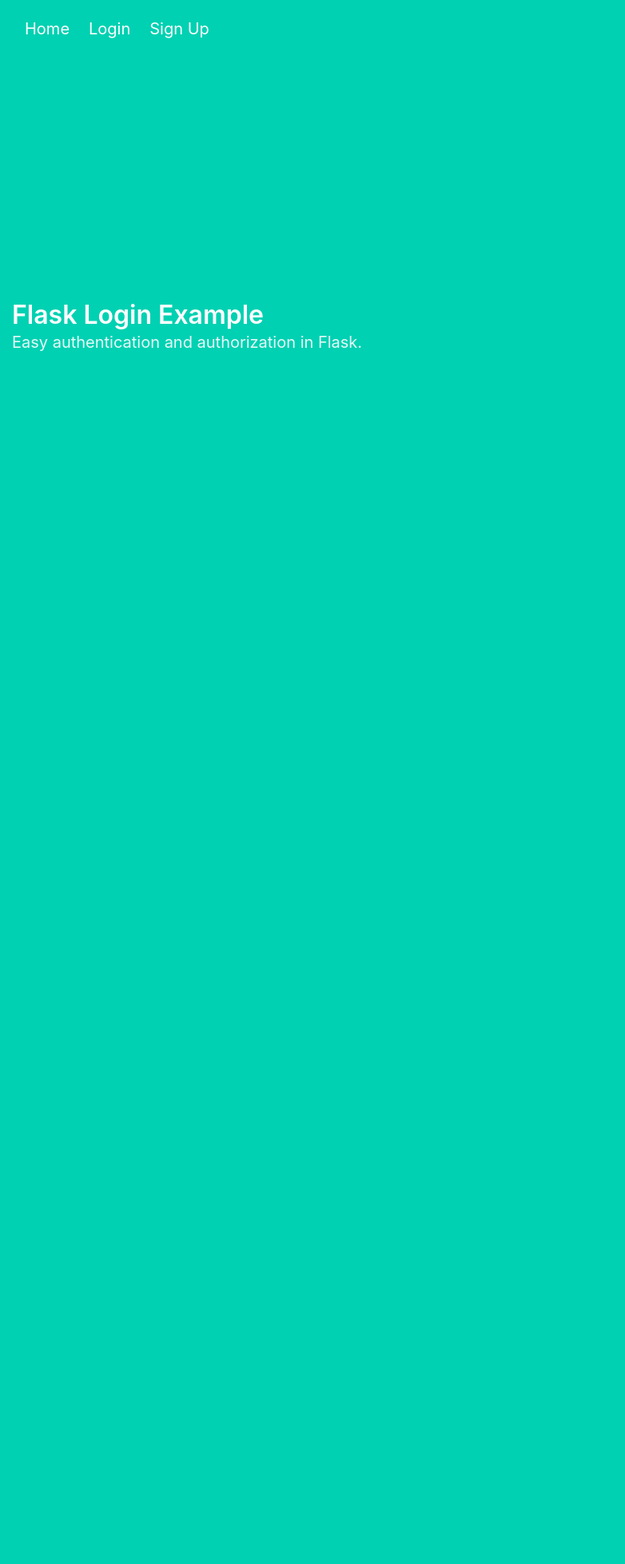
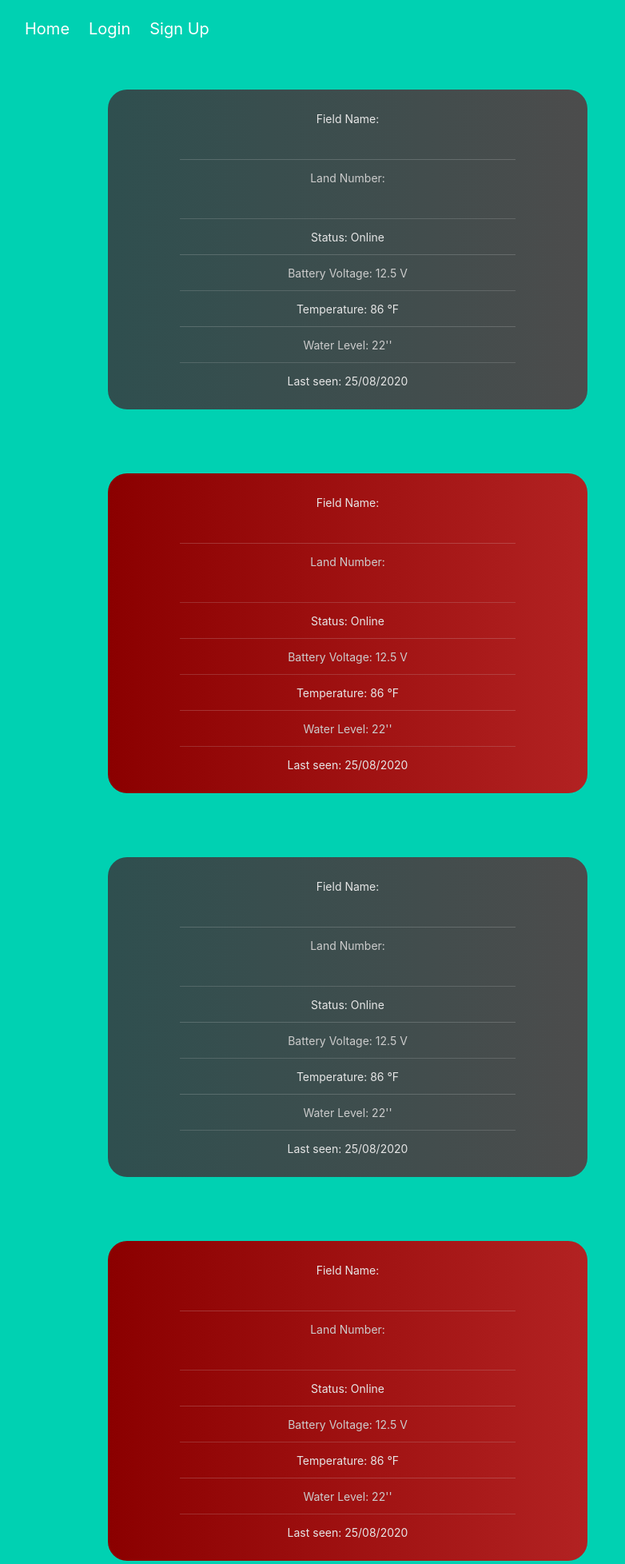
Before and after one commit to ilie05/ditchflow, a Flask app: page / in a window 1280 px wide. Shown: the top 1956 px of the page at 80% size, without its empty margins (0-782 px from the left). Before the commit the page ends 439 px from the top, so only its background shows below. Run offline with Flask 2, Linux system fonts and the light colour scheme; data that the repository does not hold is empty; some libraries are stand-ins or nearby versions.

Commit message:
sensor cards design

```diff
--- a/project/main.py
+++ b/project/main.py
@@ -1,11 +1,17 @@
 # main.py
 from flask import Blueprint, render_template
 from flask_login import login_required, current_user
+import datetime
 from database import db
+from models import Sensor
 
 main = Blueprint('main', __name__)
 
 
 @main.route('/')
 def index():
+    sensors = [sensor.as_dict() for sensor in Sensor.query.all()]
+    sensor = Sensor(name='Sensor 1', land_number="45",  last_update=datetime.datetime.now())
+    # db.session.add(sensor)
+    # db.session.commit()
     return render_template('index.html')
--- a/project/models.py
+++ b/project/models.py
@@ -12,7 +12,7 @@ class User(UserMixin, db.Model):
 class Carrier(db.Model):
     __tablename__ = 'carrier'
     id = db.Column(db.Integer, primary_key=True)
-    name = db.Column(db.String(1000), unique=True)
+    name = db.Column(db.String(100), unique=True)
     email = db.Column(db.String(100))
     children = db.relationship("Contact")
 
@@ -23,7 +23,7 @@ class Carrier(db.Model):
 class Contact(db.Model):
     __tablename__ = 'contact'
     id = db.Column(db.Integer, primary_key=True)
-    name = db.Column(db.String(1000))
+    name = db.Column(db.String(100))
     cell_number = db.Column(db.String(100))
     email = db.Column(db.String(100))
     carrier_id = db.Column(db.Integer, db.ForeignKey('carrier.id'))
@@ -31,3 +31,15 @@ class Contact(db.Model):
 
     def as_dict(self):
         return {c.name: getattr(self, c.name) for c in self.__table__.columns}
+
+
+class Sensor(db.Model):
+    __tablename__ = 'sensor'
+    id = db.Column(db.Integer, primary_key=True)
+    name = db.Column(db.String(100), unique=True)
+    land_number = db.Column(db.String(100), unique=True)
+    address = db.Column(db.String(100), unique=True)
+    last_update = db.Column(db.DateTime)
+
+    def as_dict(self):
+        return {c.name: getattr(self, c.name) for c in self.__table__.columns}
--- /dev/null
+++ b/project/static/css/card.css
@@ -0,0 +1,136 @@
+/* default */
+*,
+*::after,
+*::before {
+    margin: 0;
+    padding: 0;
+    box-sizing: border-box;
+}
+
+.flip-card-container {
+    --hue: 150;
+    --primary: hsl(var(--hue), 50%, 50%);
+    --white-1: hsl(0, 0%, 90%);
+    --white-2: hsl(0, 0%, 80%);
+    --dark: hsl(var(--hue), 25%, 10%);
+    --grey: hsl(0, 0%, 50%);
+
+    width: 25%;
+    height: 400px;
+    margin: 40px;
+
+    perspective: 1000px;
+}
+
+.card-front {
+    width: 100%;
+    height: 100%;
+    border-radius: 24px;
+
+    background: var(--dark);
+    position: absolute;
+    top: 0;
+    left: 0;
+    overflow: hidden;
+
+    backface-visibility: hidden;
+
+    display: flex;
+    justify-content: center;
+    align-items: center;
+}
+
+/* .card-front */
+.card-front {
+    background-image: linear-gradient(-90deg, #4c4c4c, #2F4F4F);
+    z-index: 2;
+}
+
+/* ul */
+ul {
+    margin: 0 auto;
+    width: 70%;
+    height: 100%;
+
+    list-style: none;
+    color: var(--white-1);
+
+    display: flex;
+    justify-content: center;
+    align-items: center;
+    flex-direction: column;
+}
+
+/* li */
+li {
+    width: 100%;
+    margin-top: 12px;
+    padding-bottom: 12px;
+
+    font-size: 14px;
+    text-align: center;
+
+    position: relative;
+}
+
+li:nth-child(2n) {
+    color: var(--white-2);
+}
+
+li:not(:last-child)::after {
+    content: "";
+
+    position: absolute;
+    bottom: 0;
+    left: 0;
+
+    width: 100%;
+    height: 1px;
+
+    background: currentColor;
+    opacity: .2;
+}
+
+input::-webkit-outer-spin-button,
+input::-webkit-inner-spin-button {
+    -webkit-appearance: none;
+    margin: 0;
+}
+
+/* Firefox */
+input[type=number] {
+    -moz-appearance: textfield;
+}
+
+input {
+    background: transparent;
+    border: none;
+    color: white;
+    outline: none;
+    text-align: center;
+}
+
+li {
+    display: flex;
+    justify-content: space-around;
+}
+
+.offline-indicator {
+    background-image: linear-gradient(-90deg, #B22222, #8b0000);
+}
+
+.cards-container {
+    display: flex;
+    flex-wrap: wrap;
+}
+
+@media only screen
+and (min-device-width: 768px)
+and (max-device-width: 1024px) {
+    .flip-card-container {
+        width: 600px;
+    }
+    .cards-container {
+        margin-left: 80px;
+    }
+}
--- /dev/null
+++ b/project/templates/card.html
@@ -0,0 +1,28 @@
+<!DOCTYPE html>
+<html lang="en">
+<head>
+    <meta charset="UTF-8">
+    <title>Title</title>
+    <link rel="stylesheet" href="../static/css/card.css"/>
+</head>
+<div class="cards-container">
+    {% for n in range(9) %}
+        <div class="flip-card-container">
+            <div class="flip-card">
+                <div class="card-front {{ 'offline-indicator' if n % 2 }}">
+                    <ul>
+                        <li><span> <label>Field Name: </label> <br/> <input type="text"/></span></li>
+                        <li><span>  <label>Land Number: </label> <br/> <input type="number"> </span></li>
+                        <li>Status: Online</li>
+                        <li>Battery Voltage: 12.5 V</li>
+                        <li>Temperature: 86 °F</li>
+                        <li>Water Level: 22''</li>
+                        <li>Last seen: 25/08/2020</li>
+                    </ul>
+                </div>
+            </div>
+        </div>
+    {% endfor %}
+</div>
+
+</html>
--- a/project/templates/index.html
+++ b/project/templates/index.html
@@ -1,12 +1,5 @@
 <!-- templates/index.html -->
-
 {% extends "base.html" %}
-
 {% block content %}
-<h1 class="title">
-  Flask Login Example
-</h1>
-<h2 class="subtitle">
-  Easy authentication and authorization in Flask.
-</h2>
+    {% include 'card.html' %}
 {% endblock %}
```
Also changed, not shown: project/static/js/home.js (added).
